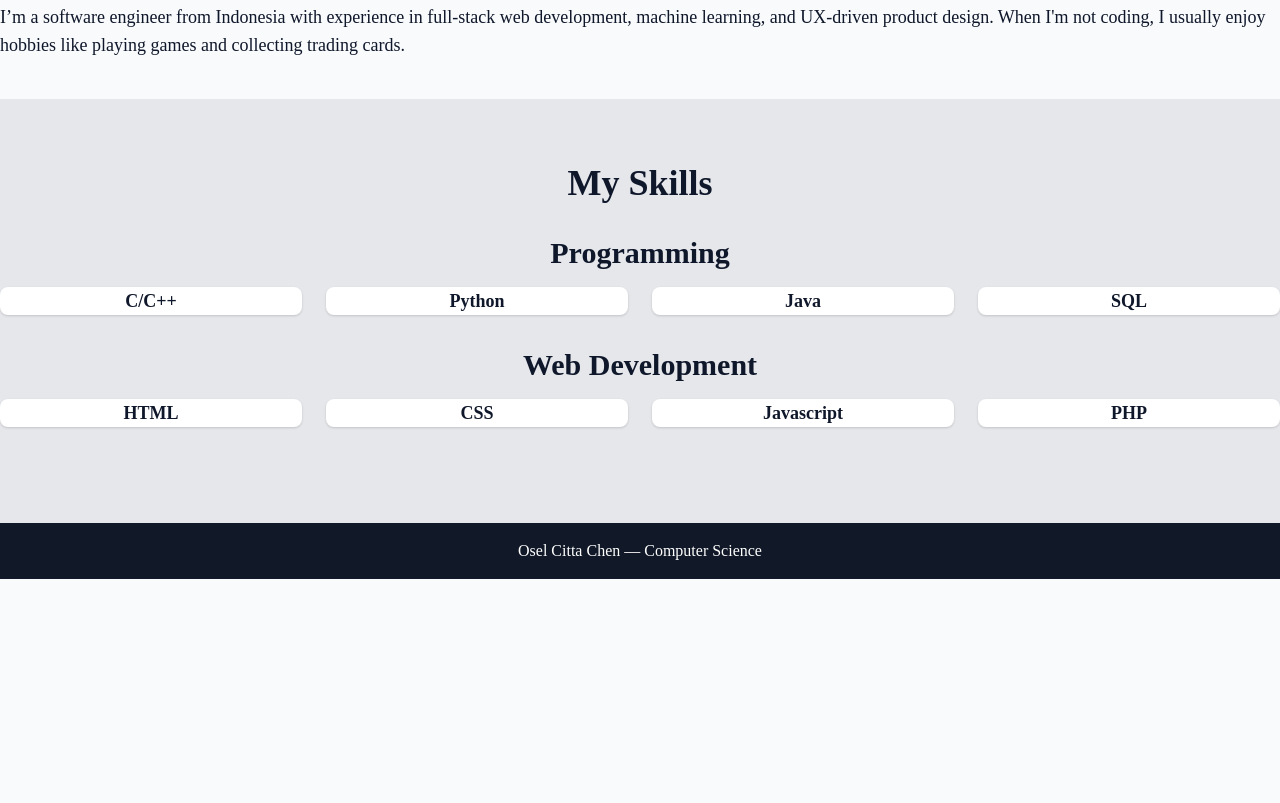
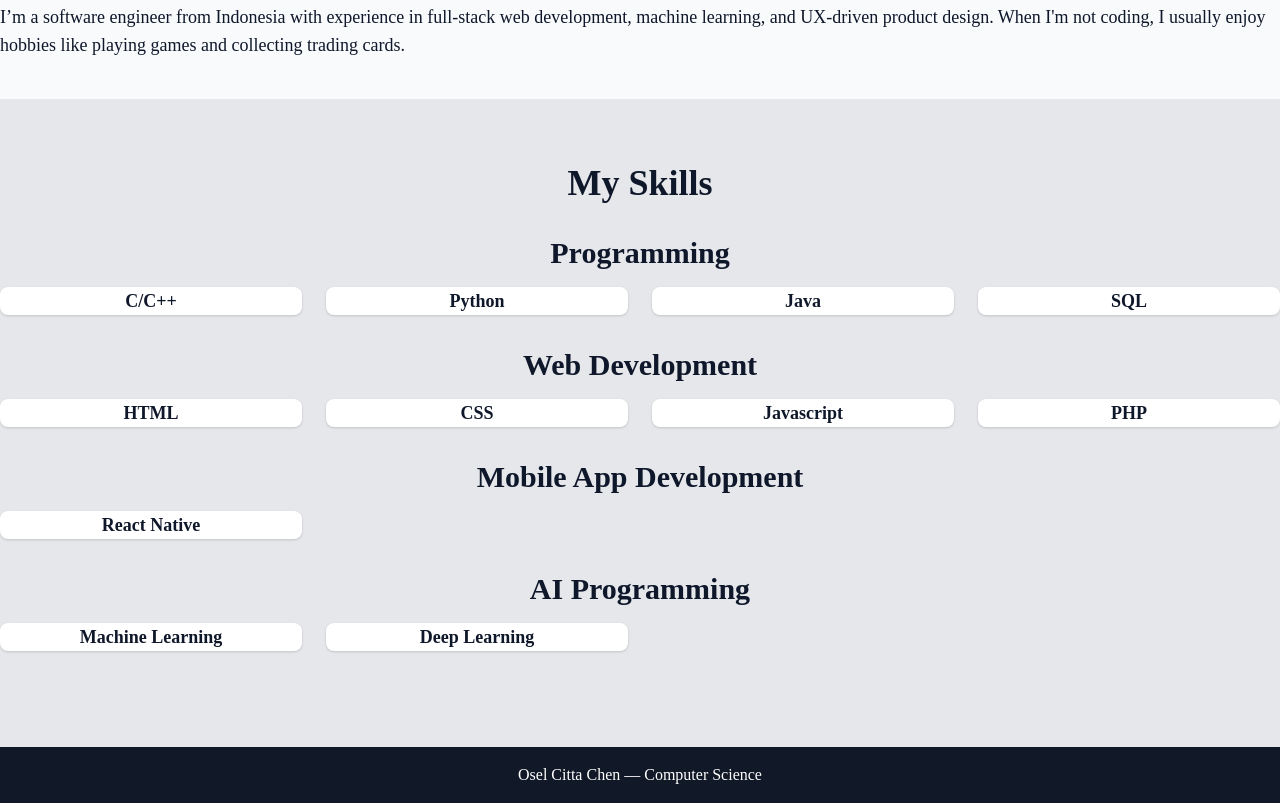
Before and after one commit to OselC/Portfolio-Website, a plain HTML site: page about.html in a window 1280 px wide. Shown: the part 584-1387 px from the top of the page. Before the commit the page ends 1163 px from the top, so only its background shows below. Drawn offline with nearby package versions, Linux system fonts and the light colour scheme; a web font is replaced by a local one.

Commit message:
Update About Page

```diff
--- a/about.html
+++ b/about.html
@@ -101,6 +101,25 @@
 
           </div>
 
+          <h2 class="text-3xl font-bold text-center mb-4">Mobile App Development</h2>
+          <div class="grid grid-cols-2 md:grid-cols-4 gap-6 mb-8">
+            <div class="bg-white p6 rounded-lg shadow text-center">
+              <p class="font-semibold text-lg">React Native</p>
+            </div>
+
+          </div>
+
+          <h2 class="text-3xl font-bold text-center mb-4">AI Programming</h2>
+          <div class="grid grid-cols-2 md:grid-cols-4 gap-6 mb-8">
+            <div class="bg-white p6 rounded-lg shadow text-center">
+              <p class="font-semibold text-lg">Machine Learning</p>
+            </div>
+
+            <div class="bg-white p6 rounded-lg shadow text-center">
+              <p class="font-semibold text-lg">Deep Learning</p>
+            </div>
+          </div>
+
         </div>
       </div>
     </section>
```
